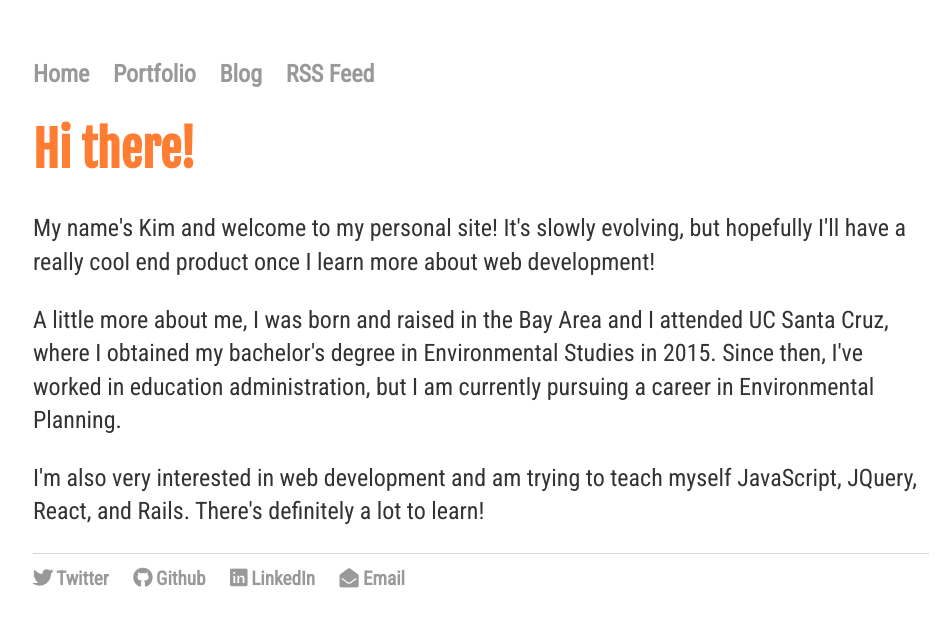
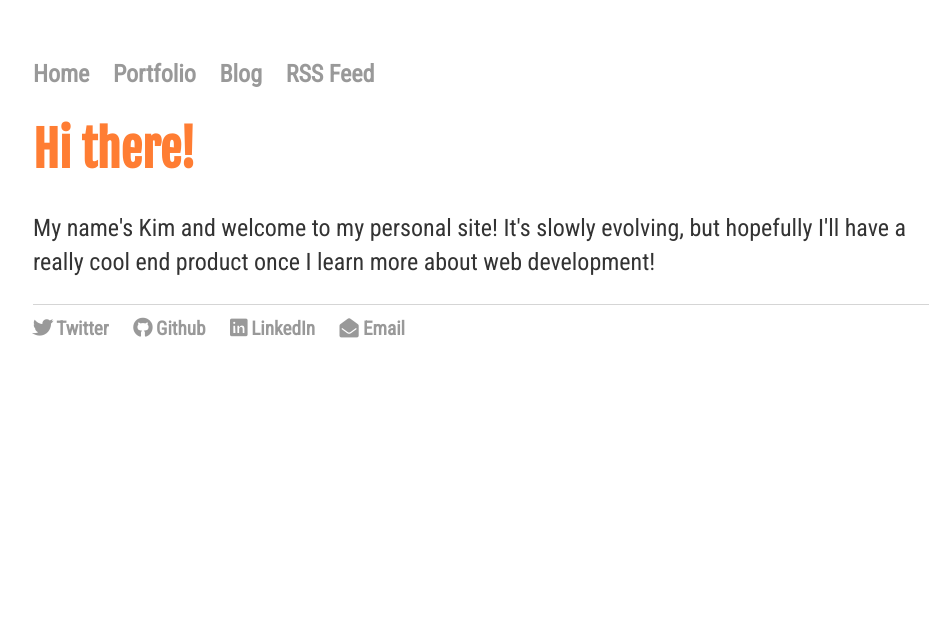
Before and after one commit to czolish/czolish.github.io, a Jekyll site: the page built from index.html, in a window 1280 px wide. Shown: the top 627 px of the page, without its empty margins (159-1106 px from the left). Built offline with Jekyll 4.4.1, drawn with Linux system fonts in a browser that asks for light colours; nearby versions of some CDN libraries; some web fonts are replaced; comment, search, counter and statistics services are not loaded.

Commit message:
Update index.html

```diff
--- a/index.html
+++ b/index.html
@@ -5,6 +5,6 @@ title: Kimberley Czupil | www.czupil.com
 <div class="blurb">
 	<h1 class="page-title">Hi there!</h1>
 	<p>My name's Kim and welcome to my personal site! It's slowly evolving, but hopefully I'll have a really cool end product once I learn more about web development!</p>
-	<p>A little more about me, I was born and raised in the Bay Area and I attended UC Santa Cruz, where I obtained my bachelor's degree in Environmental Studies in 2015. Since then, I've worked in education administration, but I am currently pursuing a career in Environmental Planning.</p>
-	<p>I'm also very interested in web development and am trying to teach myself JavaScript, JQuery, React, and Rails. There's definitely a lot to learn!</p>
+	<!--<p>A little more about me, I was born and raised in the Bay Area and I attended UC Santa Cruz, where I obtained my bachelor's degree in Environmental Studies in 2015. Since then, I've worked in education administration, but I am currently pursuing a career in Environmental Planning.</p>
+	<p>I'm also very interested in web development and am trying to teach myself JavaScript, JQuery, React, and Rails. There's definitely a lot to learn!</p> -->
 </div><!-- /.blurb -->
```
